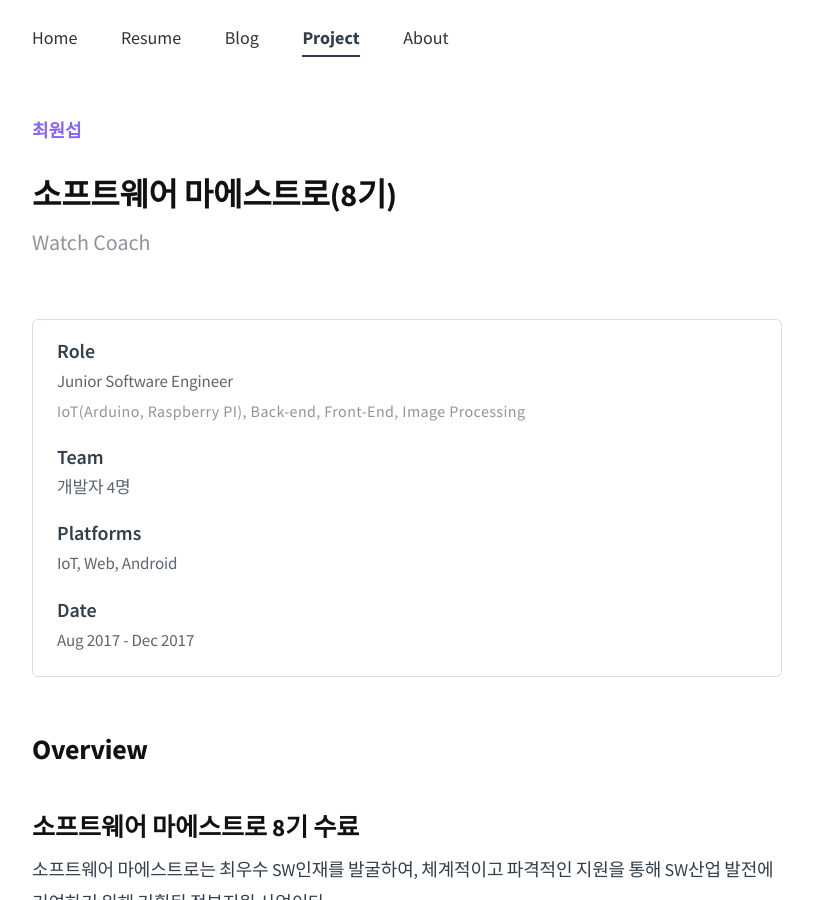
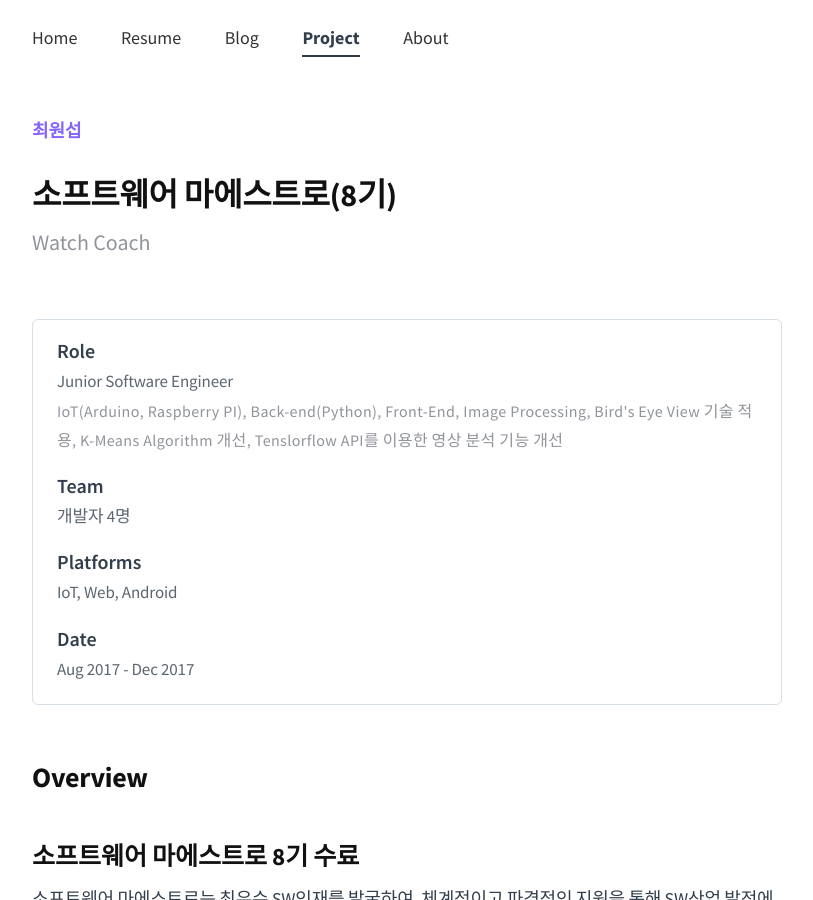
Before and after one commit to unpo88/unpo88.github.io, a Jekyll site: the page built from project/SoftwareMaestro/index.md, in a window 1280 px wide and 900 px high. Shown: the whole window, without its empty margins (233-1046 px from the left). Built offline with Jekyll 4.4.1, drawn with Linux system fonts in a browser that asks for light colours.

Commit message:
Update: Watch Coach Role

```diff
--- a/project/SoftwareMaestro/index.md
+++ b/project/SoftwareMaestro/index.md
@@ -10,7 +10,7 @@ ridi: true
 portfolio: true
 post-header: true
 role-title: "Junior Software Engineer"
-role-specific: "IoT(Arduino, Raspberry PI), Back-end, Front-End, Image Processing"
+role-specific: "IoT(Arduino, Raspberry PI), Back-end(Python), Front-End, Image Processing, Bird's Eye View 기술 적용, K-Means Algorithm 개선, Tenslorflow API를 이용한 영상 분석 기능 개선"
 team: "개발자 4명"
 platforms: "IoT, Web, Android"
 date: "Aug 2017 - Dec 2017"
@@ -64,7 +64,7 @@ order: 4
 2. 영상 처리 최소화
     - 새로운 영상으로 렌더링하지 않고, 위치 데이터만을 아이콘화하여 표시, 분석된 선수들의 위치 정보는 서버에 캐싱 후 모든 영상으로부터 위치 정보를 분석하여 데이터베이스에 삽입한다.
 ![Watch Coach](img/WatchCoach_2.png)
-###### Watch Coach 시스템 구조
+###### Watch Coach 시스템 구조<br>
 3. 다중 카메라 시점 위치 동기화
     - 4대의 카메라에서 Transparent View한 영상을 바탕으로 사각지대 없이 촬영한다. 4대의 카메라를 동기화하여 Tensorflow를 이용한 Object Tracking을 실시한다.
 4. Bird's Eye View
```
